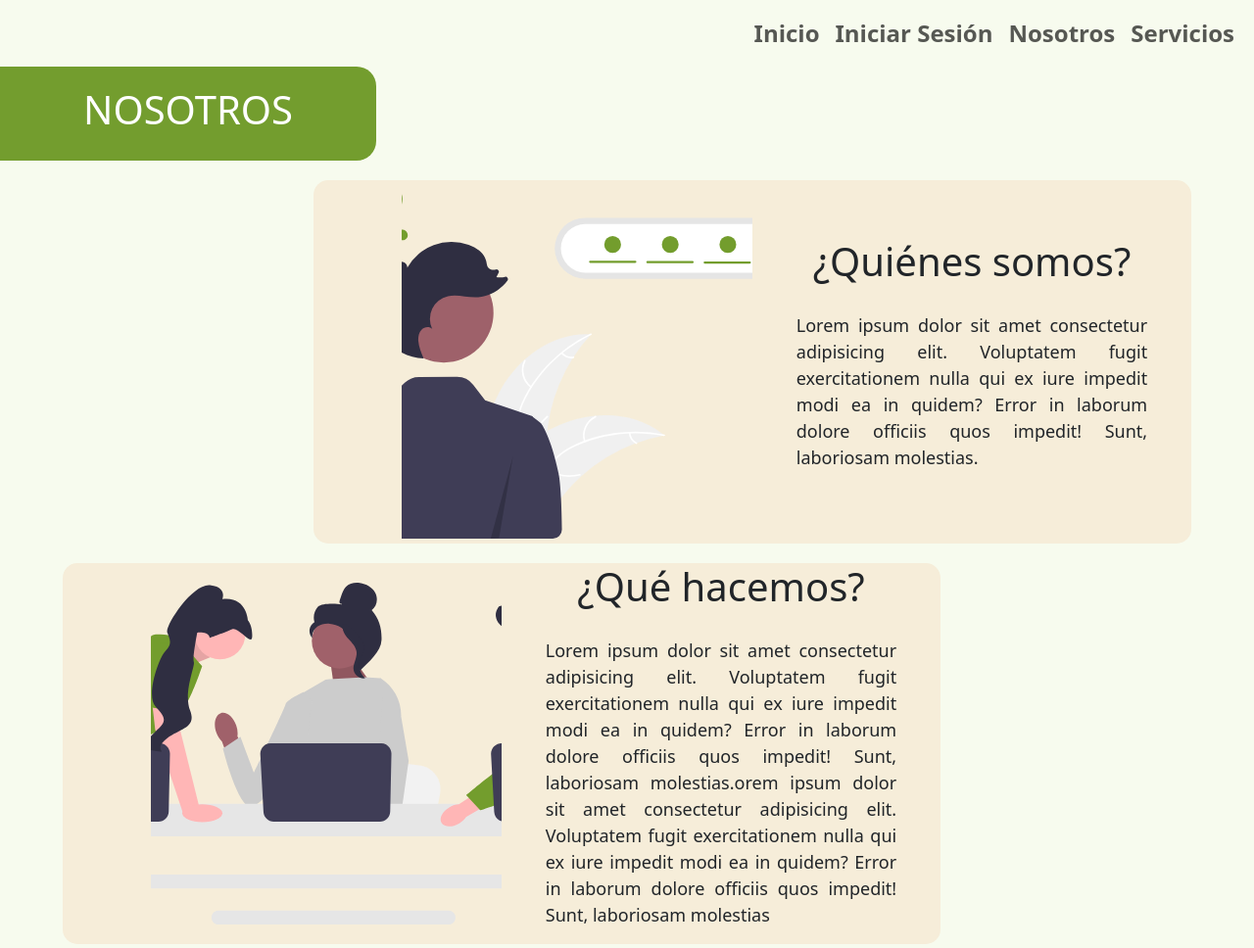
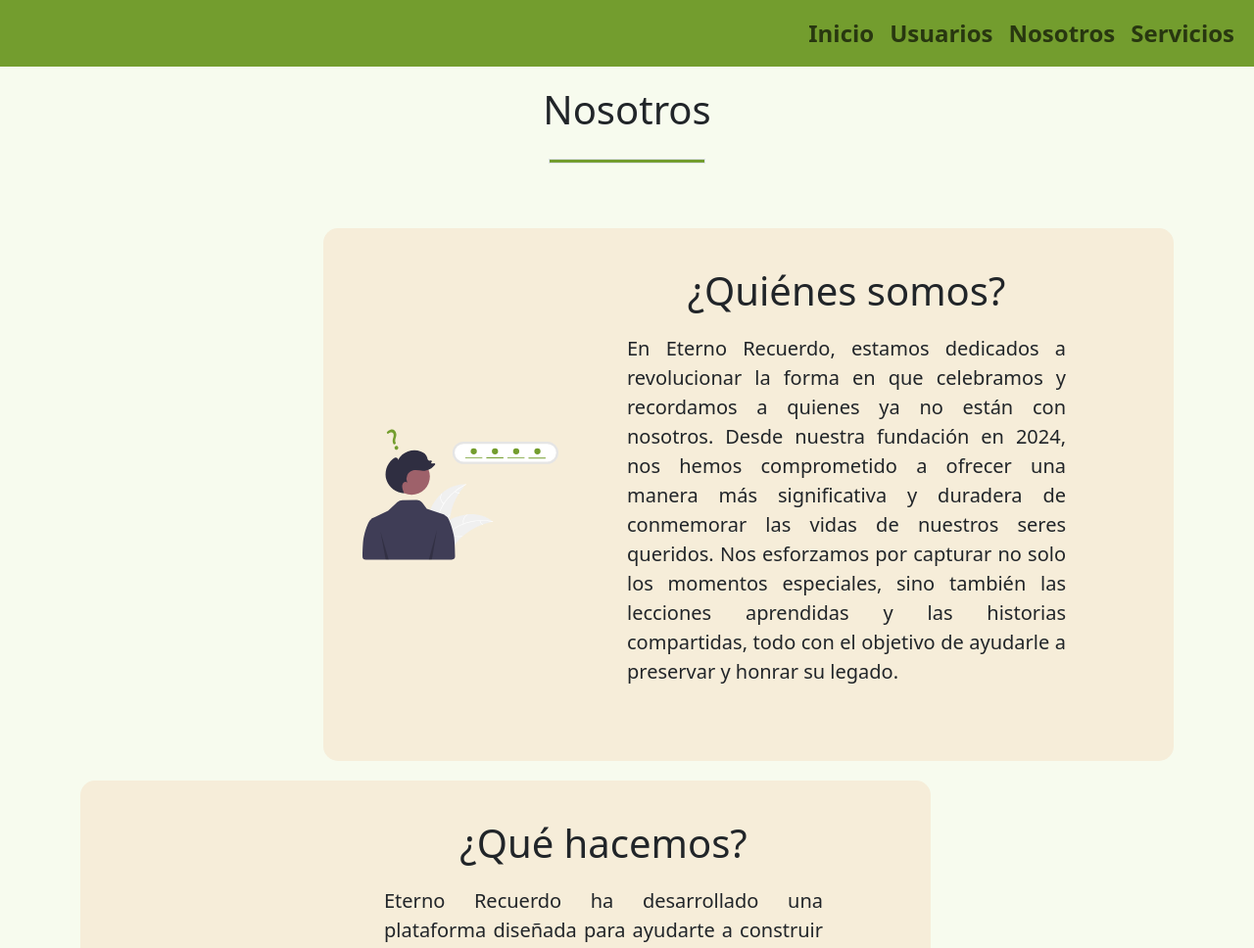
Before and after one commit to YuryCalderonMishti/EternoRecuerdo, a website: page pages/nosotros.html in a window 1280 px wide. Shown: the top 968 px of the page at 98% size. Drawn offline with nearby package versions, Linux system fonts and the light colour scheme.

Commit message:
prefinal

```diff
--- a/pages/nosotros.html
+++ b/pages/nosotros.html
@@ -3,12 +3,13 @@
 <head>
     <meta charset="UTF-8">
     <meta name="viewport" content="width=device-width, initial-scale=1.0">
-    <title>Document</title>
+    <title>Sobre Nosotros-Eterno Recuerdo</title>
     <link rel="stylesheet" href="../css/style.css">
     <link rel="stylesheet" href="../bootstrap-5.3.3-dist/bootstrap-5.3.3-dist/css/bootstrap.min.css">
     <link rel="stylesheet" href="https://cdnjs.cloudflare.com/ajax/libs/font-awesome/6.4.0/css/all.min.css" integrity="sha512-iecdLmaskl7CVkqkXNQ/ZH/XLlvWZOJyj7Yy7tcenmpD1ypASozpmT/E0iPtmFIB46ZmdtAc9eNBvH0H/ZpiBw==" crossorigin="anonymous" referrerpolicy="no-referrer" />
+    <script src="https://kit.fontawesome.com/db6f98b4b0.js"></script>
 </head>
-<body>
+<body class="bg-bodynav">
         <header class="navbar navbar-expand-lg">
             <div class="container-fluid">
                 <button class="navbar-toggler" type="button" data-bs-toggle="collapse" data-bs-target="#navbarNavAltMarkup" aria-controls="navbarNavAltMarkup" aria-expanded="false" aria-label="Toggle navigation">
@@ -17,42 +18,39 @@
                 <div class="collapse navbar-collapse justify-content-center" id="navbarNavAltMarkup">
                     <div class="navbar-nav ms-auto fw-semibold fs-4">
                         <a class="nav-link" href="../index.html">Inicio</a>
-                    <a class="nav-link" href="./iniciarsesion.html">Iniciar Sesión</a>
+                        <a class="nav-link" href="./iniciarsesion.html">Usuarios</a>
                         <a class="nav-link" href="#">Nosotros</a>
                         <a class="nav-link" href="./servicios.html">Servicios</a>
                     </div>
                 </div>
             </div>
         </header>
-    <section class="seccionnosotros">
+        <section class="seccionNosotros">
             <article class="bloque4">
                 <div class="pestaña1">
-                <h1>NOSOTROS</h2>
+                    <h1>Nosotros</h2>
+                    <div class="border"></div>
                 </div>
                 <div class="CuadrosInformativos">
                     <div class="CuadroInfo1">
-                    <div class="img-info1">
                         <img src="../assets/img/ETERNO-RECUERDO/pensando.svg" alt="persona con duda">
-                    </div>
                         <div class="text-info1">
                             <h1>¿Quiénes somos?</h1>
-                        <p>Lorem ipsum dolor sit amet consectetur adipisicing elit. Voluptatem fugit exercitationem nulla qui ex iure impedit modi ea in quidem? Error in laborum dolore officiis quos impedit! Sunt, laboriosam molestias.</p>
+                            <p>En Eterno Recuerdo, estamos dedicados a revolucionar la forma en que celebramos y recordamos a quienes ya no están con nosotros. Desde nuestra fundación en 2024, nos hemos comprometido a ofrecer una manera más significativa y duradera de conmemorar las vidas de nuestros seres queridos. Nos esforzamos por capturar no solo los momentos especiales, sino también las lecciones aprendidas y las historias compartidas, todo con el objetivo de ayudarle a preservar y honrar su legado.</p>
                         </div>
                     </div>
+
                     <div class="CuadroInfo2">
-                    <div class="img-info2">
                         <img src="../assets/img/ETERNO-RECUERDO/trabajo en equipo.svg" alt="trabajo en equipo">
-                    </div>
                         <div class="text-info2">
                             <h1>¿Qué hacemos?</h1>
-                        <p>Lorem ipsum dolor sit amet consectetur adipisicing elit. Voluptatem fugit exercitationem nulla qui ex iure impedit modi ea in quidem? Error in laborum dolore officiis quos impedit! Sunt, laboriosam molestias.orem ipsum dolor sit amet consectetur adipisicing elit. Voluptatem fugit exercitationem nulla qui ex iure impedit modi ea in quidem? Error in laborum dolore officiis quos impedit! Sunt, laboriosam molestias</p>
+                            <p>Eterno Recuerdo ha desarrollado una plataforma diseñada para ayudarte a construir un legado perdurable para tus seres queridos. Mediante la creación de un perfil dedicado, podrás compartir la historia de la persona y lo que deseas que el mundo conozca sobre ella. Además, tienes la opción de crear un perfil propio para documentar tu propia vida y las experiencias más significativas. Este espacio digital se convierte en un refugio donde la información y los recuerdos compartidos pueden inspirar y dejar una huella perdurable en las vidas de las generaciones venideras.</p>
                         </div>
                     </div>
                 </div>
             </article>
         </section>
 
-    </main>
         <footer>
             <div class="container">
                 <div class="row text-center text-md-start">
@@ -107,6 +105,6 @@
                 </div>
             </div>
         </footer>
-    </div>
+    <script src="https://cdn.jsdelivr.net/npm/bootstrap@5.3.3/dist/js/bootstrap.min.js" integrity="sha384-0pUGZvbkm6XF6gxjEnlmuGrJXVbNuzT9qBBavbLwCsOGabYfZo0T0to5eqruptLy" crossorigin="anonymous"></script>
 </body>
 </html>
--- a/sass/base/_generales.scss
+++ b/sass/base/_generales.scss
@@ -28,6 +28,7 @@ header{
 
     .navbar-brand{
         width: 80%;
+        display: flex;
         img{
             width: 80%;
         }
--- a/sass/layout/InicioSesion/_headerIS.scss
+++ b/sass/layout/InicioSesion/_headerIS.scss
@@ -11,11 +11,13 @@
     align-items: center;
     height: 90vh;
     text-align: center;
+    background: map-get($map: $colores, $key: color3);
     .cuadroIs{
         background: map-get($map: $colores, $key: color4);
         padding: 5px;
         border: 5px;
         text-decoration: #6c757d ;
+        text-align: left;
         width: 25rem;
         .logo{
             display: flex;
--- a/sass/layout/index/cuerpo.scss
+++ b/sass/layout/index/cuerpo.scss
@@ -289,6 +289,9 @@
             }
             .ContServicios{
                 width: 100%;
+                .Precio1{
+                    padding: 0;
+                }
             }
         }
     }
--- a/sass/layout/nosotros/nosotros_cuerpo.scss
+++ b/sass/layout/nosotros/nosotros_cuerpo.scss
@@ -1,105 +1,111 @@
-.seccionnosotros{
-    width: 100%;
+
+.seccionNosotros{
     display: flex;
-    flex-direction: center;
-    justify-content: left;
+    justify-content: center;
     align-items: center;
+    text-align: center;
     background: map-get($map: $colores, $key: color3);
+    width: 1280px;
+    margin: 0 auto 0;
+    overflow: hidden;
     .bloque4{
         display: flex;
         flex-direction: column;
         margin-bottom: 20px;
         width: 100%;
         .pestaña1{
-            padding: 20px;
-            width: 30%;
-            background: map-get($map: $colores, $key: color2);
-            text-align: center;
-            color: white;
-            border-top-right-radius: 20px;
-            border-bottom-right-radius: 20px;
+            max-width: 1200px;
+            margin: auto;
+            overflow: hidden;
+            padding: 20px 20px;
+            .border{
+                width: 160px;
+                height: 5px;
+                background-color:map-get($map: $colores, $key: color2);
+                margin: 26px auto;
+            }
         }
         .CuadrosInformativos{
             width: 100%;
-            height: 100vh;
-            flex-direction: column;
-            display: flex;
-            padding-top: 20px;
+            background-color: map-get($map: $colores, $key: color3);
+            padding: 20px;
             .CuadroInfo1{
                 width: 70%;
-                height: 50%;
                 display: flex;
                 background: map-get($map: $colores, $key: color4);
-                justify-content: center;
-                flex-direction: row;
+                justify-content: space-between;
                 margin-left: 25%;
+                padding: 40px;
                 border-radius: 15px;
-                .img-info1{
-                    width: 50%;
-                    padding-top: 5px;
-                    padding-bottom: 5px;
-                    display: flex;
-                    justify-content: center;
+                img{
+                        width: 200px;
+                }
+                h1{
+                    margin: 0;
+                    text-align: center;
+                }
+                p{
+                    margin-left: 50px;
+                    margin-right: 50px;
+                    text-align: justify;
+                    padding: 20px;
+                    font-size: 20px;
+                }
+            }
+            @media(max-width:991px) {
+
+                .CuadroInfo1{
+                    width: 100%;
+                    padding: 0;
+                    margin-left: 0;
                     img{
-                        object-fit: cover;
-                        width: 80%;
-                        height: 100%;
+                        display: none;
                     }
                 }
-                .text-info1{
-                    width:40%;
-                    display: flex;
-                    justify-content: center;
-                    flex-direction: column;
-                    align-items: center;
-                    h1{
-                        align-content: center;
-                    }
-                    p{
-                        font-size: 18px;
-                        margin-top: 20px;
-                        text-align: justify;
-                    }
-                }
+
             }
             .CuadroInfo2{
                 width: 70%;
-                height: 50%;
                 display: flex;
                 background: map-get($map: $colores, $key: color4);
-                justify-content: center;
-                flex-direction: row;
+                justify-content: space-between;
                 margin-left: 5%;
+                margin-top: 20px;
+                padding: 40px;
                 border-radius: 15px;
-                margin-top: 20px;
-                .img-info2{
-                    width: 50%;
-                    display: flex;
-                    padding-top: 20px;
-                    padding-bottom: 20px;
-                    justify-content: center;
+                img{
+                        width: 200px;
+                }
+                h1{
+                    margin: 0;
+                    text-align: center;
+                }
+                p{
+                    margin-left: 50px;
+                    margin-right: 50px;
+                    text-align: justify;
+                    padding: 20px;
+                    font-size: 20px;
+                }
+            }
+            @media(max-width:991px) {
+
+                .CuadroInfo2{
+                    width: 100%;
+                    padding: 0;
+                    margin-left: 0;
                     img{
-                        object-fit: cover;
-                        width: 80%;
-                        height: 100%;
+                        display: none;
                     }
                 }
-                .text-info2{
-                    width:40%;
-                    display: flex;
-                    justify-content: center;
-                    flex-direction: column;
-                    align-items: center;
-                    h1{
-                        align-content: center;
-                    }
-                    p{
-                        font-size: 18px;
-                        margin-top: 20px;
-                        text-align: justify;
-                    }
-                }
+
             }
         }
     }
 }
+@media(max-width:991px) {
+
+    .seccionNosotros{
+        width: 100%;
+    }
+}
--- a/sass/style.scss
+++ b/sass/style.scss
@@ -5,5 +5,5 @@
 @import "./layout/header";
 @import "./layout/index/cuerpo.scss";
 @import "./layout/nosotros/nosotros_cuerpo.scss";
-@import "./layout/mainIndex";
+@import "./layout/servicios/Cuerpo_serv.scss";
 @import "./layout/InicioSesion/headerIS";
```
Also changed, not shown: index.html (+4 -4 lines), pages/iniciarsesion.html (+2 -2 lines), pages/servicios.html (+62 -17 lines), assets/img/ETERNO-RECUERDO/LOGOnegro.svg (added), css/style.css, sass/layout/mediaQuerry/_media768.scss (deleted), sass/layout/servicios/Cuerpo_serv.scss (added). Lines whose indentation alone changed are shown as unchanged.
